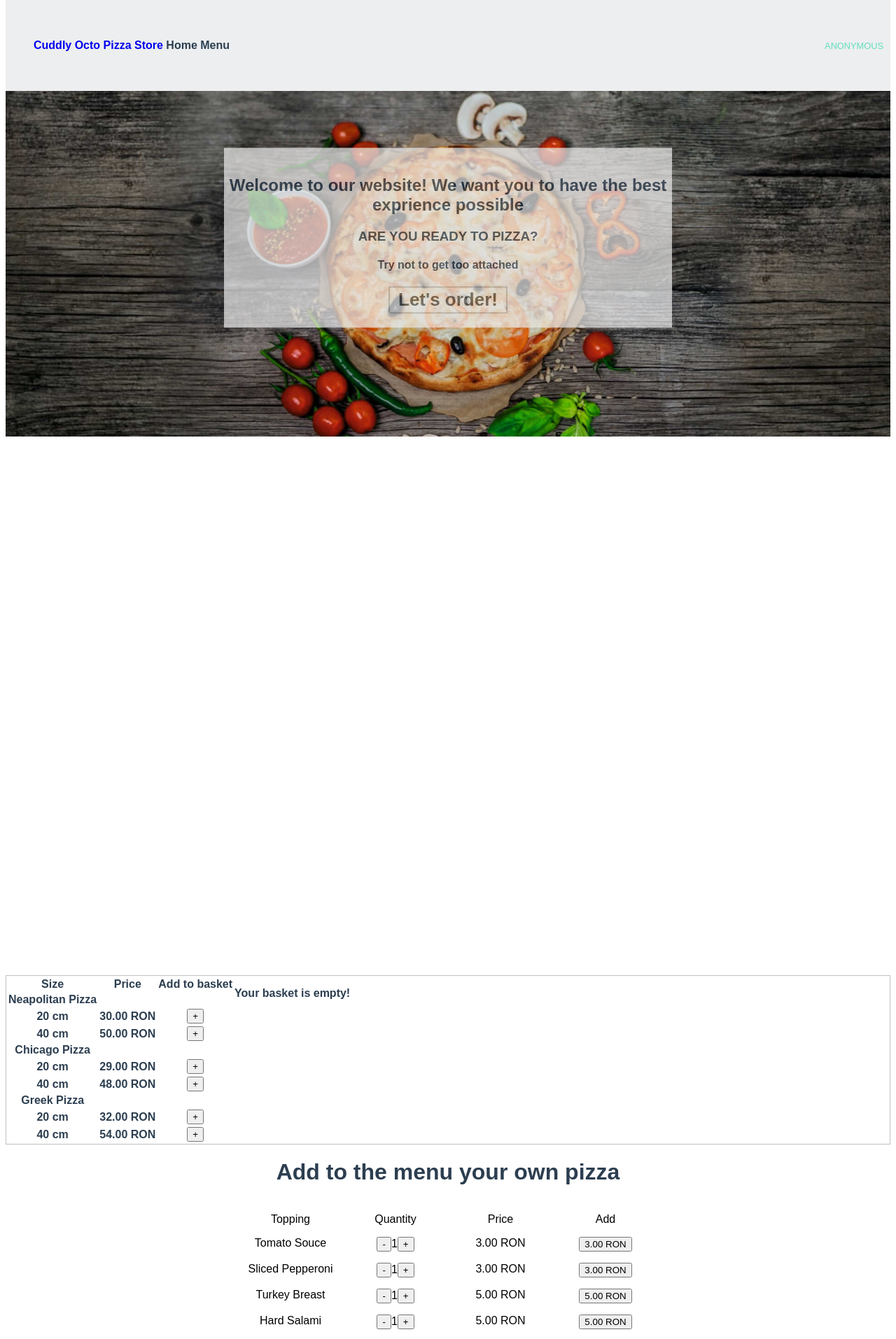
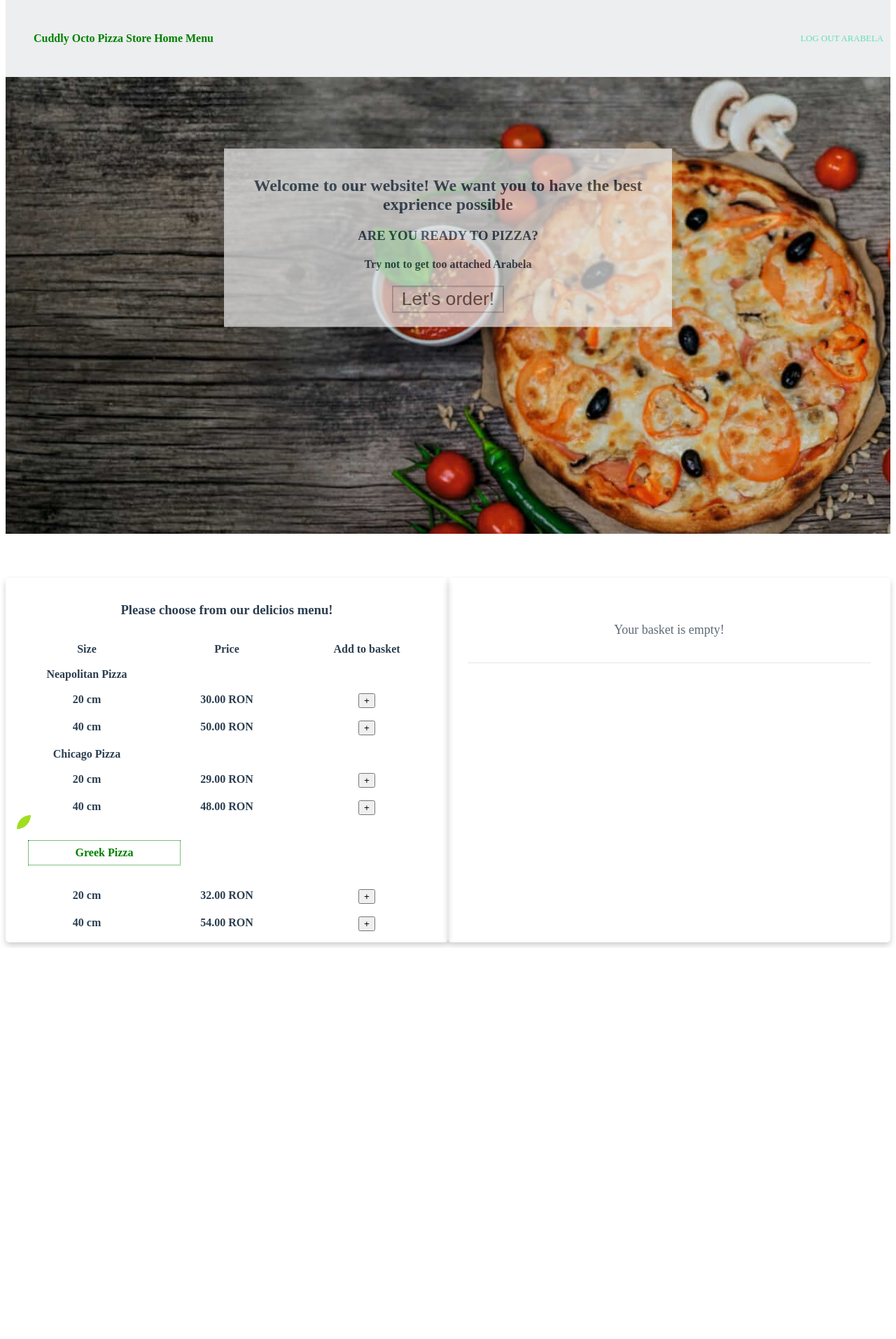
Before and after one commit to mpricu/cuddly-octo-pizza, a Vue app: page / in a window 1280 px wide. Shown: the part 60-1974 px from the top of the page at 70% size. After the commit the page ends 1415 px from the top, so only its background shows below. Built offline with nearby package versions, Linux system fonts and the light colour scheme; data requests are answered from the project's data file.

Commit message:
Last version

```diff
--- a/db.json
+++ b/db.json
@@ -2,8 +2,10 @@
     "menuItems" :
     [
         {
+            "id": 1,
             "name": "Neapolitan Pizza",
             "description": "Neapolitan is the original pizza. This delicious pie dates all the way back to 18th century in Naples, Italy. Variations: Pizza Margherita, Pizza Marinara",
+            "vegan": false,
             "options" : [
                 {
                     "size": "20 cm",
@@ -16,8 +18,10 @@
             ]
 
         },{
+            "id": 2,
             "name": "Chicago Pizza",
             "description": "Chicago pizza, also commonly referred to as deep-dish pizza, gets its name from the city it was invented in. During the early 1900’s, Italian immigrants in the windy city were searching for something similar to the Neapolitan pizza",
+            "vegan": false,
             "options" : [
                 {
                     "size": "20 cm",
@@ -30,8 +34,10 @@
             ]
 
         },{
+            "id": 3,
             "name": "Greek Pizza",
             "description": "Greek pizza was created by Greek immigrants who came to America and were introduced to Italian pizza",
+            "vegan": true,
             "options" : [
                 {
                     "size": "20 cm",
@@ -44,44 +50,5 @@
             ]
 
         }
-    ],
-    "toppings":
-    [
-        {
-            "name" : "Tomato Souce",
-            "price" : 3,
-            "quantity" : 1,
-            "stock" : 1000
-        },
-        {
-            "name" : "Sliced Pepperoni",
-            "price" : 3,
-            "quantity" : 1,
-            "stock" : 1000
-        },
-        {
-            "name" : "Turkey Breast",
-            "price" : 5,
-            "quantity" : 1,
-            "stock" : 100
-        },
-        {
-            "name" : "Hard Salami",
-            "price" : 5,
-            "quantity" : 1,
-            "stock" : 100
-        },
-        {
-            "name" : "Mushrooms",
-            "price" : 4,
-            "quantity" : 1,
-            "stock" : 100
-        },
-        {
-            "name" : "Green Olives",
-            "price" : 2,
-            "quantity" : 1,
-            "stock" : 100
-        }
     ]
 }
--- a/src/App.vue
+++ b/src/App.vue
@@ -1,7 +1,7 @@
 <template>
   <div id="app">
     <div>
-      <Header/>
+      <Header :userName ="userName"/>
     </div>
     <div v-if="!showMenu">
       <Home @goToMenuAction="goToMenu"/>
@@ -10,7 +10,6 @@
          <Menu class="item"/>
          <ShoppingBasket class="item"/>
       </div>
-      <Recipe/>
   </div>
 </template>
 
@@ -19,16 +18,16 @@ import Header from './components/Header'
 import Menu from './components/Menu'
 import Home from './components/Home'
 import ShoppingBasket from './components/ShoppingBasket'
-import Recipe from './components/Recipe'
 
 export default {
   name: 'App',
   components: {
-    Header, Home, Menu, ShoppingBasket, Recipe
+     Header, Home, Menu, ShoppingBasket
   },
   data(){
     return {
-      showMenu: false
+      showMenu: false,
+      userName: 'Arabela'
     }
 
   },
@@ -44,25 +43,25 @@ export default {
 
 <style>
 #app {
-  /* font-family: Avenir, Helvetica, Arial, sans-serif; */
-  font-family: arial, helvetica, sans-serif;
+  /* font-family: arial, helvetica, sans-serif;
   -webkit-font-smoothing: antialiased;
-  -moz-osx-font-smoothing: grayscale;
+  -moz-osx-font-smoothing: grayscale; */
   text-align: center;
   color: #2c3e50;
   margin-top: 60px;
 }
 .container {
   padding: 0;
-  margin: 0;
+  padding-top: 3%;
+  margin-top: 2%;
+  /* margin: 0; */
   list-style: none;
-  border: 1px solid silver;
-  -ms-box-orient: horizontal;
-  display: -webkit-box;
-  display: -moz-box;
+  /*display: -webkit-box;
+   display: -moz-box;
   display: -ms-flexbox;
   display: -moz-flex;
-  display: -webkit-flex;
+  display: -webkit-flex;*/
+  display: flex;
   justify-content: flex-start;
 }
 .item {
--- a/src/components/Header.vue
+++ b/src/components/Header.vue
@@ -7,17 +7,41 @@
       <a class="item"> Menu</a>
       </ul>
     </nav>
-    <div class="actions">
-      <a  class="signIn-link">{{userName}}</a>
+    <div class="actions" v-bind:title="title">
+
+      <!-- <a class="signIn-link" v-if="!isLoggedIn">Log in</a>
+      <a class="signIn-link" v-if="isLoggedIn">Log out {{userName}}</a> -->
+
+      <!-- <a class="signIn-link" v-if="!isLoggedIn">Log in</a>
+      <a class="signIn-link" v-else>Log out {{userName}}</a> -->
+
+      <!-- <a class="signIn-link" v-if="isLoggedIn && numberOfOrders > 10">Log out Master {{userName}}</a>
+      <a class="signIn-link" v-else-if="isLoggedIn && numberOfOrders <= 10">Log out {{userName}}</a>
+      <a class="signIn-link" v-else>Log in</a>  -->
+
+      <a class="signIn-link" v-show="!isLoggedIn">Log in</a>
+      <a class="signIn-link" v-show="isLoggedIn">Log out {{userName}}</a>
+
     </div>
 </header>
 </template>
 
 <script>
 export default {
+   props: {
+        userName: {
+            type: String,
+            required: true,
+            default: 'Anonymous'
+            /* este recomandat la declararea props sa folosim built-in prots validations,  */
+        }
+
+    },
   data(){
     return {
-      userName: 'Anonymous'
+      title: "User's actions",
+      isLoggedIn: true,
+      numberOfOrders: 10
     }
   }
 }
@@ -28,14 +52,12 @@ export default {
   a {
     text-decoration: none;
     cursor: pointer;
+    color: green;
   }
  .site-header {
-  background: none;
   background: #ECEEEF;
   display: flex;
-  font-size: 1em;
-  padding: 40px 0;
-
+  padding: 30px 0;
   align-items: center;
 }
 .site-nav {
@@ -47,26 +69,14 @@ export default {
   margin-left: auto;
   display: flex;
   align-items: center;
+  /*default alignment for items inside the flexible container.*/
   margin-right: 10px;
 }
 
 .signIn-link {
   color: #62DEBE;
-  font-size: 0.8rem;
+  font-size: 0.8em;
   margin-left: 10px;
   text-transform: uppercase;
 }
-
-
-  /*
-a {
-  text-decoration: none;
-  cursor: pointer;
-}
- .header, .footer {
-        background: #ECEEEF;
-         padding: 40px 0;
-        font-size: 1em;
-    }
-    */
 </style>
--- a/src/components/Home.vue
+++ b/src/components/Home.vue
@@ -1,9 +1,11 @@
 <template>
-        <div id="home">
+        <div id="home" >
              <div class="centered">
                 <h2>Welcome to our website! We want you to have the best exprience possible</h2>
                 <h3>ARE YOU READY TO PIZZA?</h3>
-                <h4>Try not to get too attached</h4>
+                <!-- <h4>{{'Try not to get too attached ' + userName}}</h4> -->
+                <h4>{{'Try not to get too attached ' + (userName != '' ? userName : '')}}</h4> <!-- fara () -->
+                <!-- <h4>Try not to get too attached</h4> -->
                     <button class="button" @click="goToMenu">Let's order!</button>
             </div>
         </div>
@@ -12,7 +14,11 @@
 
 <script>
 export default {
-
+    data(){
+        return {
+            userName: "Arabela"
+        }
+    },
     methods: {
         goToMenu() {
             this.$emit('goToMenuAction');
@@ -26,32 +32,23 @@ export default {
 <style scoped>
    #home {
     background: url("../assets/home.jpg");
-    padding: 50%;
-    background-repeat: no-repeat;
-    background-size: contain;
-      }
-    .background {
-    background: #eee;
-    opacity: 0.8;
-    max-width: 60%;
-    margin: 0 auto;
-    padding: 20px 0;
+    height: 400px;
+    padding: 10%;
     }
     .centered {
     background: #eee;
     opacity: 0.7;
     padding: 20px 0;
     position: absolute;
-    top: 50%;
-    left: 50%;
+    top: 50%; /*afecteaza potizia verticala */
+    left:50%;
     transform: translate(-50%, -50%);
     }
     .button {
-    display: inline-block;
     zoom: 2;
     cursor: pointer;
     border: 1px solid #bbb;
-    font: bold 13px arial, helvetica, sans-serif;
+    font: bold;
     text-decoration: none;
     white-space: nowrap;
     color: #555;
--- a/src/components/Menu.vue
+++ b/src/components/Menu.vue
@@ -1,44 +1,60 @@
 <template>
-    <div >
-        <div class="">
-            <table class="">
-                <thead class="">
-                    <tr>
-                        <th>Size</th>
-                        <th>Price</th>
-                        <th>Add to basket</th>
-                    </tr>
-                </thead>
-                <tbody v-for="item in menuItems" :key="item['.key']">
-                    <tr>
-                        <td><strong>{{ item.name }}</strong></td>
-                    </tr>
-                    <tr v-for="option in item.options" :key="option['.key']">
-                        <td>{{ option.size }}</td>
-                        <td>{{ option.price | currency}}</td>
-                        <td><button class=""
-                                    type="button"
-                                    @click="addToBasket(item, option)">+</button></td>
-                    </tr>
-                </tbody>
-            </table>
+    <div class="card-container">
+        <div>
+           <h3><strong> Please choose from our delicios menu! </strong> </h3>
+        </div>
+        <div class="table">
+            <div class="row">Size</div>
+            <div class="row">Price</div>
+            <div class="row">Add to basket</div>
+        </div>
+        <!-- <tbody v-for="item in menuItems" :key="item['.key']"> -->
+        <div v-for="item in menuItems" :key="item.id">
+            <div class="leaf" v-show="item.vegan"></div>
+            <div class="row" :class="{ veganFood : item.vegan}">
+                <strong>{{ item.name }}</strong>
+            </div>
+            <div class="table" v-for="option in item.options" v-bind:key ="option.id">
+                <div class="row">
+                    {{ option.size }}
+                </div>
+                <div class="row">
+                    {{ option.price | currency}}
+                </div>
+                <div class="row">
+                    <button type="button"
+                       @click="addToBasket(item, option)"> +</button>
+                   <!-- <button type="button"
+                       @click="addToBasket(item, option)" class="button"> Add to basket</button>
+                       <button type="button" class="button">Rate</button> -->
+                </div>
+            </div>
         </div>
     </div>
 </template>
 
 <script>
+// import Review from './Review'
+
 export default {
+    components:{
+    },
      data(){
         return {
             basketText : 'Your basket is empty!',
-            menuItems: []
+            menuItems: [],
+            leafClass: 'leaf'
         }
     },
     methods : {
          addToBasket(item, option){
              this.$root.$emit("addToBasket", item, option)
              console.log('emitted event')
-            }
+            },
+
+         addReview(item){
+             item.reviews.push(item)
+         }
 
     },
     created: function() {
@@ -48,3 +64,54 @@ export default {
     }
 }
 </script>
+
+<style scoped>
+.card-container {
+  box-shadow: 0 4px 8px 0 rgba(0,0,0,0.2);
+  /* transition: 0.3s; */
+  width: 90%;
+  border-radius: 5px;
+  padding: 1em;
+   /* Relative to the font-size of the element (2em means 2 times the size of the current font) */
+}
+.table {
+  display: flex;
+  flex-flow: row wrap;   /* flex-direction and flex-wrap */
+}
+ .row {
+  width: calc(100% / 3);
+  text-align: center;
+  padding-top: 3%;
+ }
+  .veganFood {
+    margin: 1em;
+    padding: .5em;
+    border: 1px dotted green;
+    color: green;
+}
+.leaf {
+  width: 20px; height: 20px;
+  background-color: #A0DE21;
+  /* -moz-border-radius: 20px 0px;
+  -webkit-border-radius: 20px 0px; */
+  border-radius: 20px 0px;
+}
+.button {
+    background-color: #4CAF50; /* Green */
+    border: none;
+    color: white;
+    padding:  3px 10px;
+    text-align: center;
+    text-decoration: none;
+	cursor: pointer;
+    font-size: 13px;
+    margin-right: 0.5em;
+    }
+   .review {
+    background: #eee;
+    opacity: 0.8;
+    max-width: 60%;
+    margin: 0 auto;
+    padding: 20px 0;
+    }
+</style>
--- /dev/null
+++ b/src/components/Review.vue
@@ -0,0 +1,109 @@
+<template>
+    <div>
+        <!-- pagina nu va face refresh cand vom face submit la form -->
+        <form class="review-form" @submit.prevent="onSubmit">
+            <p v-if="errors.lenght">
+                <b>Please correct the following error(s):</b>
+                <ul>
+                    <li v-for="error in errors" :key="error['.key']">
+                        {{error}}
+                    </li>
+                </ul>
+            </p>
+            <p>
+                <label for="clientName">Name:</label>
+                <input id="clientName" v-model="clientName" type="text" required>
+            </p>
+            <p>
+                <label for="review">Review:</label>
+                <textarea name="review" id="review" cols="20" rows="5" v-model="review">
+
+                </textarea>
+            </p>
+            <p>
+                <label for="rating">Rating:</label>
+                <!-- este un modificar pt a face cast la numar -->
+                <select name="rating" id="rating" v-model.number="rating">
+                    <option value="">3</option>
+                    <option value="">2</option>
+                    <option value="">1</option>
+                </select>
+            </p>
+            <p>
+                <input type="submit" value="Submit">
+            </p>
+        </form>
+
+    </div>
+</template>
+
+<script>
+export default {
+    // props: {
+    //     pizzaModel:{
+    //         type: {},
+    //         required: true
+    //     }
+    // },
+    data(){
+        return {
+            clientName: null,
+            review: null,
+            rating: null,
+            errors: []
+        }
+    },
+    methods: {
+        onSubmit(){
+            if(this.clientName && this.review && this.rating){
+                let pizzaReview = {
+                name: this.clientName,
+                review: this.review,
+                rating: this.rating
+            }
+            //resetam valorile
+            this.clientName = null
+            this.review = null
+            this.rating = null
+            this.$emit('reviewSubmitted', pizzaReview)
+            }
+            else{
+                if(!this.clientName) this.errors.push("Name Required")
+            }
+        }
+    }
+
+}
+</script>
+
+<style scoped>
+.review-form {
+  border-radius: 5px;
+  background-color: #f2f2f2;
+  padding: 10px;
+  text-align: center;
+}
+input[type=text], select, textarea{
+  width: 100%;
+  padding: 5px;
+  border: 1px solid #ccc;
+  border-radius: 4px;
+  box-sizing: border-box;
+  resize: vertical;
+}
+
+/* Style the label to display next to the inputs */
+label {
+  padding: 5px 5px 5px 0;
+  display: inline-block;
+}
+input[type=submit] {
+  background-color: #4CAF50;
+  color: white;
+  padding: 5px 5px;
+  border: none;
+  border-radius: 4px;
+  cursor: pointer;
+  float: right;
+}
+</style>
--- a/src/components/ShoppingBasket.vue
+++ b/src/components/ShoppingBasket.vue
@@ -1,34 +1,37 @@
 <template>
-        <div class="">
-            <div v-if="basket.length > 0">
-                <table class="">
-                    <thead class="">
-                        <tr>
-                            <th>Quantity</th>
-                            <th>Item</th>
-                            <th>Total</th>
-                        </tr>
-                    </thead>
-                    <tbody v-for="item in basket" :key="item['.key']">
-                        <tr>
-                            <td>
-                                <button class=""
-                                        type="button"
-                                        @click="decreaseQuantity(item)">-</button>
-                                <span>{{ item.quantity }}</span>
-                                <button class=""
-                                        type="button"
-                                        @click="increaseQuantity(item)">+</button>
-                            </td>
-                            <td>{{item.name}} {{item.size}}</td>
-                            <td>{{ item.price * item.quantity | currency }}</td>
-                        </tr>
-                    </tbody>
-                </table>
-                <p>Order total: {{ total | currency }}</p>
-                <button class="" @click="addNewOrder">Place Order</button>
+           <div class="table-container">
+            <div  v-if="basket.length > 0">
+                 <div class="title">
+                    Shopping Bag
+                 </div>
+                <div class="table">
+                    <div class="row">Quantity</div>
+                    <div class="row">Item</div>
+                    <div class="row">Total</div>
+                </div>
+                <div class="table" v-for="item in basket" :key="item['.key']">
+                    <div class="row">
+                        <!-- &nbsp; -->
+                        <button  type="button" class="button"
+                            @click="decreaseQuantity(item)">-</button>
+                        <span>{{ item.quantity }}</span>
+                        <button type="button" class="button"
+                            @click="increaseQuantity(item)">+</button>
+                    </div>
+                    <div class="row">
+                        {{item.name}} {{item.size}}
+                    </div>
+                    <div class="row">
+                        {{ item.price * item.quantity | currency }}
+                    </div>
+                </div>
+                <div class="table">
+                     <p>Order total: {{ total | currency }}</p>
+                </div>
+                <div ></div>
+                     <button class="orderButton" @click="addNewOrder">Place Order</button>
             </div>
-            <div v-else>
+             <div class="title" v-else>
                 <p>{{ basketText }}</p>
             </div>
         </div>
@@ -39,7 +42,8 @@ export default {
     data(){
         return {
             basketText : 'Your basket is empty!',
-            basket: []
+            basket: [],
+            placedOrder:{}
         }
     },
      computed: {
@@ -98,3 +102,56 @@ export default {
 
 }
 </script>
+
+<style scoped>
+.table-container {
+  box-shadow: 0 4px 8px 0 rgba(0,0,0,0.2);
+  /* transition: 0.3s; */
+  width: 90%;
+  border-radius: 5px;
+  padding: 1em;
+  width: 90%;
+  /*/* border: 1px solid silver;
+  -ms-box-orient: horizontal;  */
+}
+.table {
+  display: flex;
+  flex-flow: row wrap;   /* flex-direction and flex-wrap */
+}
+ .row {
+  width: calc(100% / 6);
+  text-align: center;
+  padding: 1%;
+ }
+ .warning {
+    color: #9F6000;
+    background-color: #FEEFB3;
+}
+.title {
+  border-bottom: 1px solid #E1E8EE;
+  padding: 3%;
+  margin: 2%;
+  color: #5E6977;
+  font-size: 18px;
+  font-weight: 400;
+}
+.button {
+	cursor: pointer;
+	border: solid 1px solid green;
+	width: 26px;
+	text-align: center;
+	color:green;
+    margin: 2px;
+    display: inline-block;
+}
+.orderButton {
+  background-color: #4CAF50; /* Green */
+  border: none;
+  color: white;
+  padding:  10px 24px;
+  text-align: center;
+  text-decoration: none;
+  /* display: inline-block; */
+  /* font-size: 16px; */
+}
+</style>
```
